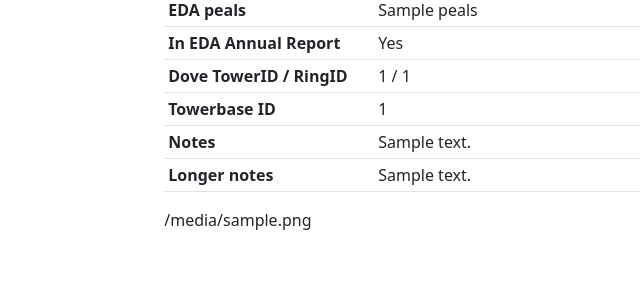
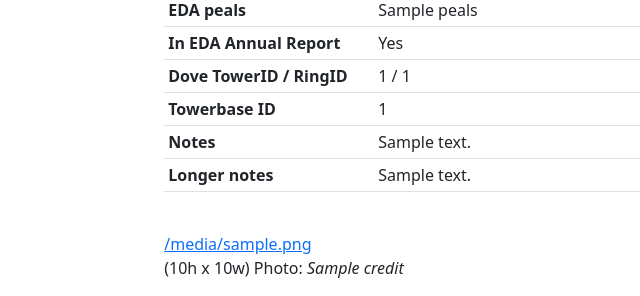
Before and after one commit to jw35/eda-django, a Django app: template eda/tower_database/templates/tower_database/tower_detail.html in a window 1280 px wide. Shown: the part 761-1057 px from the top of the page, without its empty margins (161-801 px from the left). Before the commit the page ends 991 px from the top, so only its background shows below. Run offline with Django 5.2, Linux system fonts and the light colour scheme; the template is opened without the code that fills it: most values are stand-ins (such as "Sample title", 1, 10 or a date in 2020); some libraries are stand-ins or nearby versions.

Commit message:
Improve handling of photo credit; link photo thumb to photo

```diff
--- a/eda/tower_database/admin.py
+++ b/eda/tower_database/admin.py
@@ -80,7 +80,7 @@
 
 class PhotoInline(admin.StackedInline):
     model = Photo
-    fields = ["tower", "image", "img_tag", "height", "width"]
+    fields = ["tower", "image", "img_tag", "credit", "height", "width"]
     readonly_fields = ["height", "width", "img_tag"]
     extra = 0
 
@@ -188,7 +188,6 @@
                     "latlng",
                     "os_grid",
                     "postcode",
-
                 )
             }
         ),
@@ -274,7 +273,7 @@
 
 
 class PhotoAdmin(SimpleHistoryAdmin):
-    fields = ["tower", "image", "img_tag", "height", "width"]
+    fields = ["tower", "image", "img_tag", "credit", "height", "width"]
     readonly_fields = ["height", "width", "img_tag"]
     list_display = ["tower", "height", "width", "img_tag"]
 
--- a/eda/tower_database/templates/tower_database/tower_detail.html
+++ b/eda/tower_database/templates/tower_database/tower_detail.html
@@ -154,7 +154,13 @@
 </table>
 
 {% for photo in tower.photo_set.all %}
-<p>{{ photo.img_tag }}</p>
+<p><a href="{{ photo.image.url }}">
+<br>{{ photo.img_tag }}</a>
+<br>({{ photo.height }}h x {{ photo.width }}w)
+{% if photo.credit %}
+Photo: <i>{{ photo.credit }}</i>
+{% endif %}
+</p>
 {% endfor %}
 
 {% if user_can_edit %}
```
